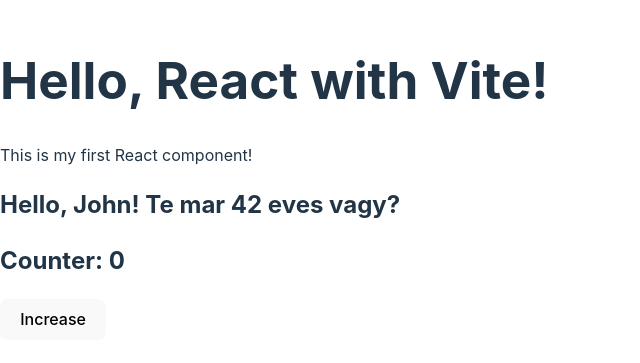
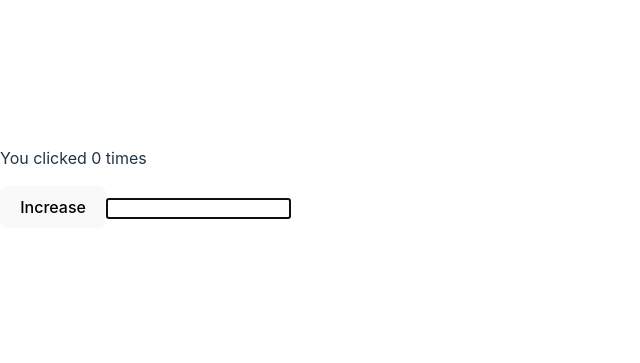
Before and after one commit to KaitouJap/frontendgyak, a React (Vite) app: page / in a window 1280 px wide. Shown: the part 221-584 px from the top of the page, without its empty margins (0-640 px from the left). Built offline with nearby package versions, Linux system fonts and the light colour scheme.

Commit message:
useEffect es useRef

```diff
--- a/src/App.tsx
+++ b/src/App.tsx
@@ -1,16 +1,20 @@
-import React, {useState} from 'react'
-import Greeting from './Greeting';
+import {useRef, useState, useEffect} from 'react'
 
 
 function App() {
   const[count, setCount] = useState(0);
+  useEffect(()=>{
+    document.title = `You clicked ${count} times`;
+  }, [count]);
+  const inputRef = useRef<HTMLInputElement>(null);
+  useEffect(()=>{
+    inputRef.current?.focus();
+  },[]);
   return(
     <div>
-      <h1>Hello, React with Vite!</h1>
-      <p>This is my first React component!</p>
-      <Greeting name="John" age={42}></Greeting>
-      <h2>Counter: {count}</h2>
+      <p>You clicked {count} times</p>
       <button onClick={()=> setCount(count + 1)}>Increase</button>
+      <input ref={inputRef} type="text"/>
     </div>
   );
 }
--- a/src/Greeting.tsx
+++ /dev/null
@@ -1,12 +0,0 @@
-import React from "react"
-
-interface GreetingProps{
-    name: string;
-    age: number;
-}
-
-function Greeting(props: GreetingProps){
-    return <h2>Hello, {props.name}! Te mar {props.age} eves vagy?</h2>
-}
-
-export default Greeting
```
